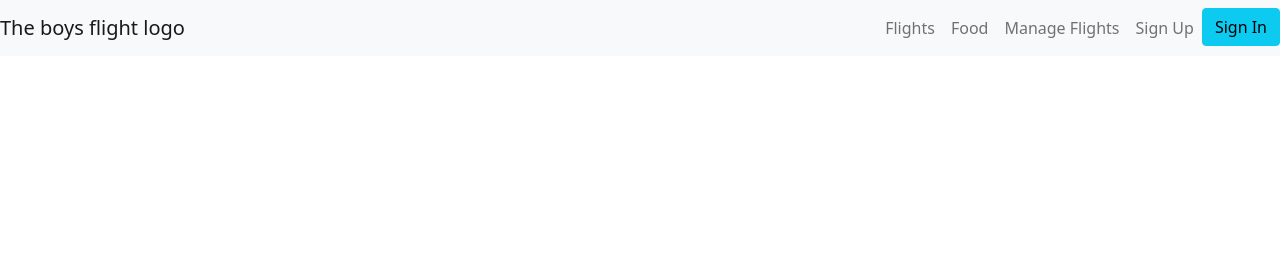
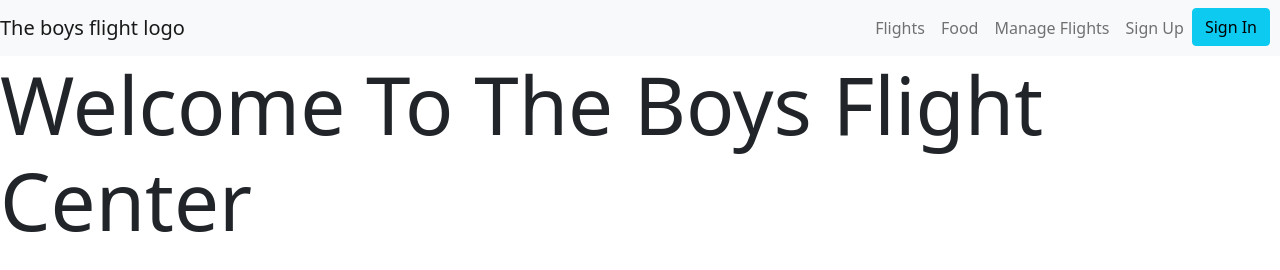
Before and after one commit to xuhayer/fbooking-site, a plain HTML site: page index.html in a window 1280 px wide. Drawn offline with nearby package versions, Linux system fonts and the light colour scheme.

Commit message:
another commit
Added padding and stuff

```diff
--- a/index.html
+++ b/index.html
@@ -11,13 +11,14 @@
     <title>Test</title>
   </head>
   <body>
+    <!-- NAVIGATION BAR HERE -->
     <nav class="navbar navbar-expand-sm navbar-light bg-light">
         <a href="#" class="navbar-brand">The boys flight logo</a>
         <button class="navbar-toggler" type="button" data-bs-toggle="collapse" data-bs-target="#nbar">
           <span class="navbar-toggler-icon"></span>
         </button>
         <div class="collapse navbar-collapse" id="nbar">
-          <ul class = "navbar-nav ms-auto">
+          <ul class = "navbar-nav ms-auto" id="navi">
             <li class="nav-item">
               <a href="#" class="nav-link"> Flights </a>
             </li>
@@ -38,6 +39,9 @@
           </ul>
         </div>
     </nav>
+    <!-- Body here -->
+    <span class="display-1 text-center" id="welcometext">Welcome To The Boys Flight Center</span>
+
 
     <script src="https://cdn.jsdelivr.net/npm/bootstrap@5.1.3/dist/js/bootstrap.bundle.min.js" integrity="sha384-ka7Sk0Gln4gmtz2MlQnikT1wXgYsOg+OMhuP+IlRH9sENBO0LRn5q+8nbTov4+1p" crossorigin="anonymous"></script>
   </body>
--- a/main.css
+++ b/main.css
@@ -1 +1,3 @@
-<link href="https://cdn.jsdelivr.net/npm/bootstrap@5.1.3/dist/css/bootstrap.min.css" rel="stylesheet" integrity="sha384-1BmE4kWBq78iYhFldvKuhfTAU6auU8tT94WrHftjDbrCEXSU1oBoqyl2QvZ6jIW3" crossorigin="anonymous">
+#navi{
+  padding-right:10px;
+}
```
